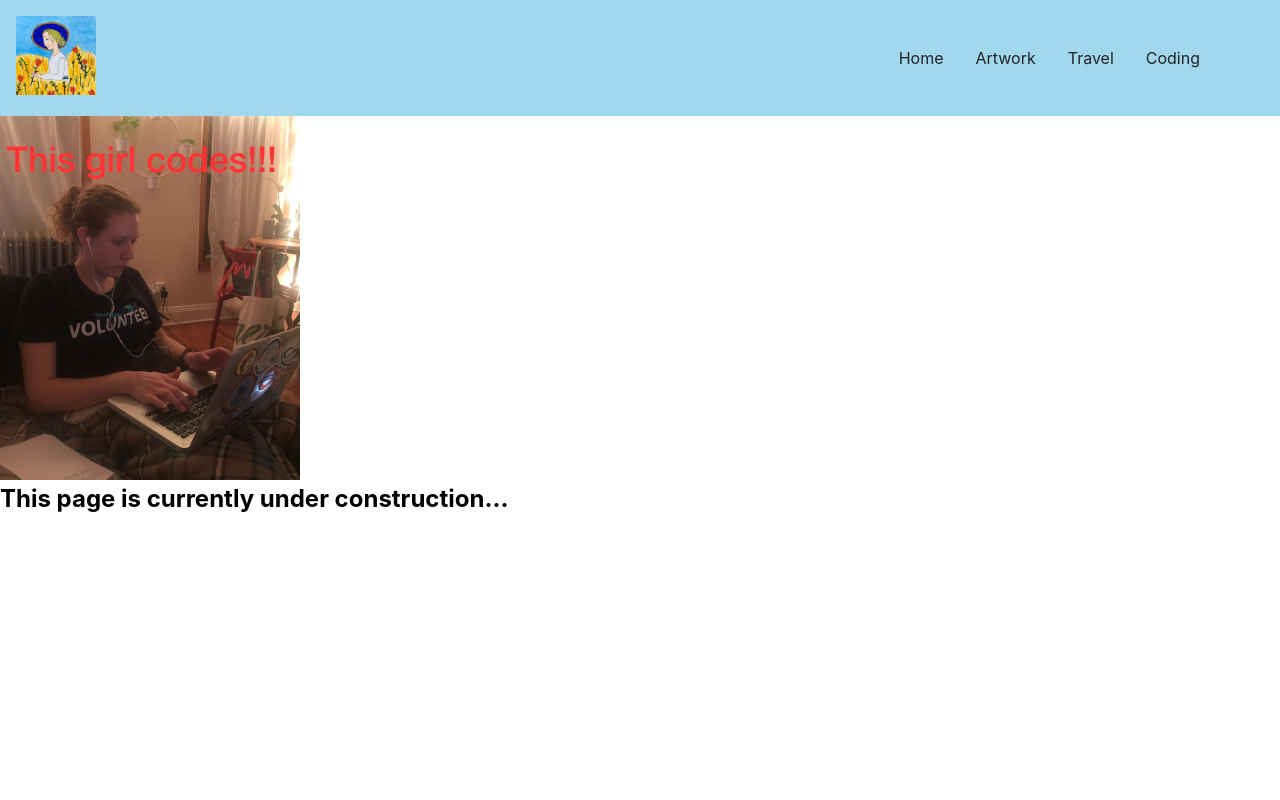
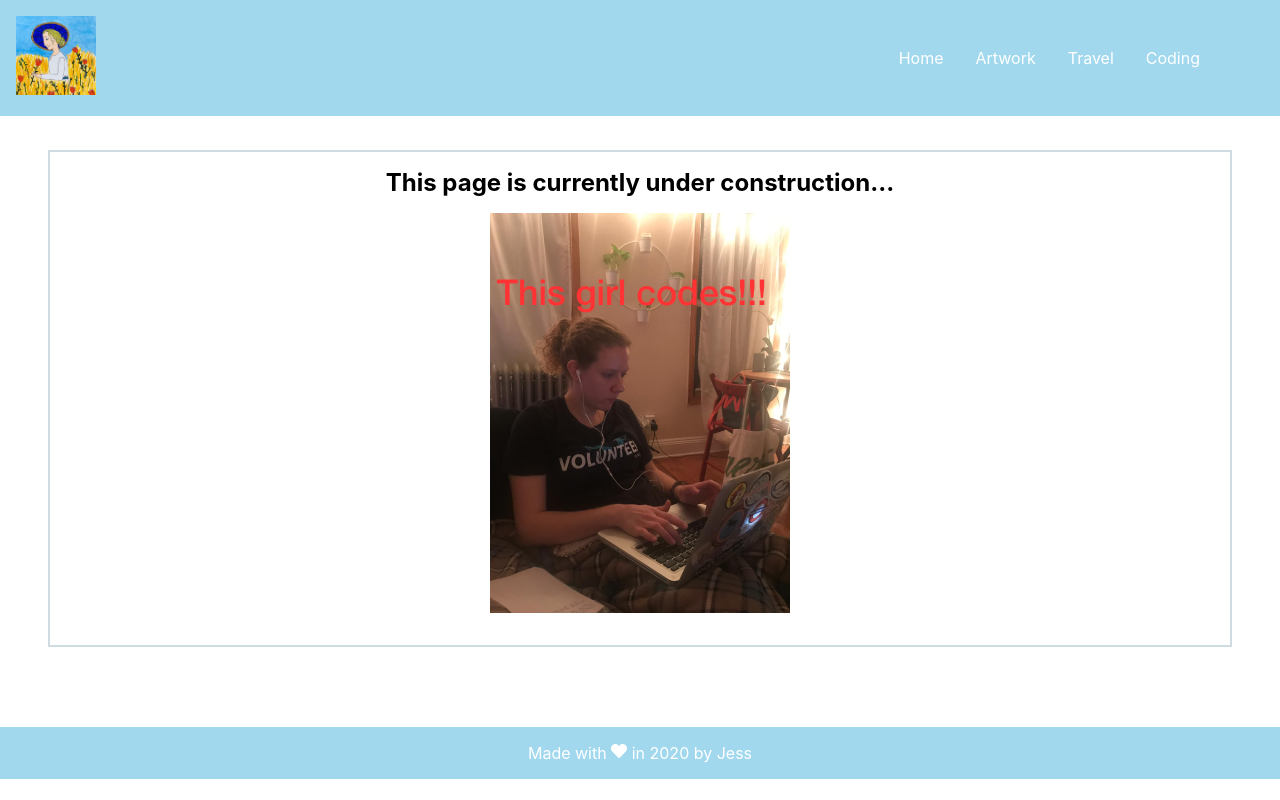
Before and after one commit to jessicalandis/jess_website, a React (Create React App) app: page /coding in a window 1280 px wide. Built offline with nearby package versions, Linux system fonts and the light colour scheme.

Commit message:
coding css and footer

```diff
--- a/src/App.css
+++ b/src/App.css
@@ -17,7 +17,7 @@
   --darkShadow: 4px 10px 5px 0px rgba(0, 0, 0, 0.5);
 }
 body {
-  padding-top: 80px;
+  margin-top: 150px;
 }
 /*navbar*/
 /*while screen is less than 768px*/
@@ -45,7 +45,7 @@ body {
 }
 .nav-icon {
   font-size: 1.5rem;
-  color: var(--mainGrey);
+  color: var(--mainWhite);
 }
 .nav-links {
   height: 0;
@@ -56,7 +56,7 @@ body {
   display: block;
   text-decoration: none;
   padding: 1rem 0;
-  color: var(--mainBlack);
+  color: var(--mainWhite);
   text-align: center;
   font-size: 1rem;
   font-weight: 400;
@@ -223,4 +223,32 @@ body {
 
 .codingpic {
   max-width: 300px;
+  min-width: 250px;
+  display: block;
+  margin-left: auto;
+  margin-right: auto;
+  width: 50%;
+  padding-top: 1rem;
+  padding-bottom: 2rem;
 }
+.coding-container {
+  border: 2px solid var(--mainGrey);
+  margin-top: 5rem;
+  margin-left: 3rem;
+  margin-right: 3rem;
+  margin-bottom: 5rem;
+}
+.coding-div {
+  display: grid;
+  text-align: center;
+  padding-top: 1rem;
+}
+
+/*footer*/
+.footer {
+  text-align: center;
+  padding-bottom: 1em;
+  padding-top: 1rem;
+  color: var(--mainWhite);
+  background-color: var(--primaryColor);
+}
--- a/src/App.js
+++ b/src/App.js
@@ -8,6 +8,7 @@ import Coding from "./pages/Coding";
 import Travel from "./pages/Travel";
 import Artwork from "./pages/Artwork";
 import Error from "./pages/Error";
+import Footer from "./components/Footer";
 
 function App() {
   return (
@@ -20,6 +21,7 @@ function App() {
         <Route exact path="/coding" component={Coding} />
         <Route component={Error} />
       </Switch>
+      <Footer />
     </>
   );
 }
--- /dev/null
+++ b/src/components/Footer.js
@@ -0,0 +1,14 @@
+import React, { Component } from "react";
+import { FaHeart } from "react-icons/fa";
+
+export default class Footer extends Component {
+  render() {
+    return (
+      <div className="footer-container">
+        <div className="footer">
+          Made with <FaHeart /> in 2020 by Jess
+        </div>
+      </div>
+    );
+  }
+}
--- a/src/pages/Coding.js
+++ b/src/pages/Coding.js
@@ -4,9 +4,11 @@ import logo from "../logo/jesscodes.jpeg";
 export default class Coding extends Component {
   render() {
     return (
-      <div className="coding-div">
-        <img className="codingpic" src={logo} alt="image " />
-        <h2>This page is currently under construction...</h2>
+      <div className="coding-container">
+        <div className="coding-div">
+          <h2>This page is currently under construction...</h2>
+          <img className="codingpic" src={logo} alt="image " />
+        </div>
       </div>
     );
   }
```
